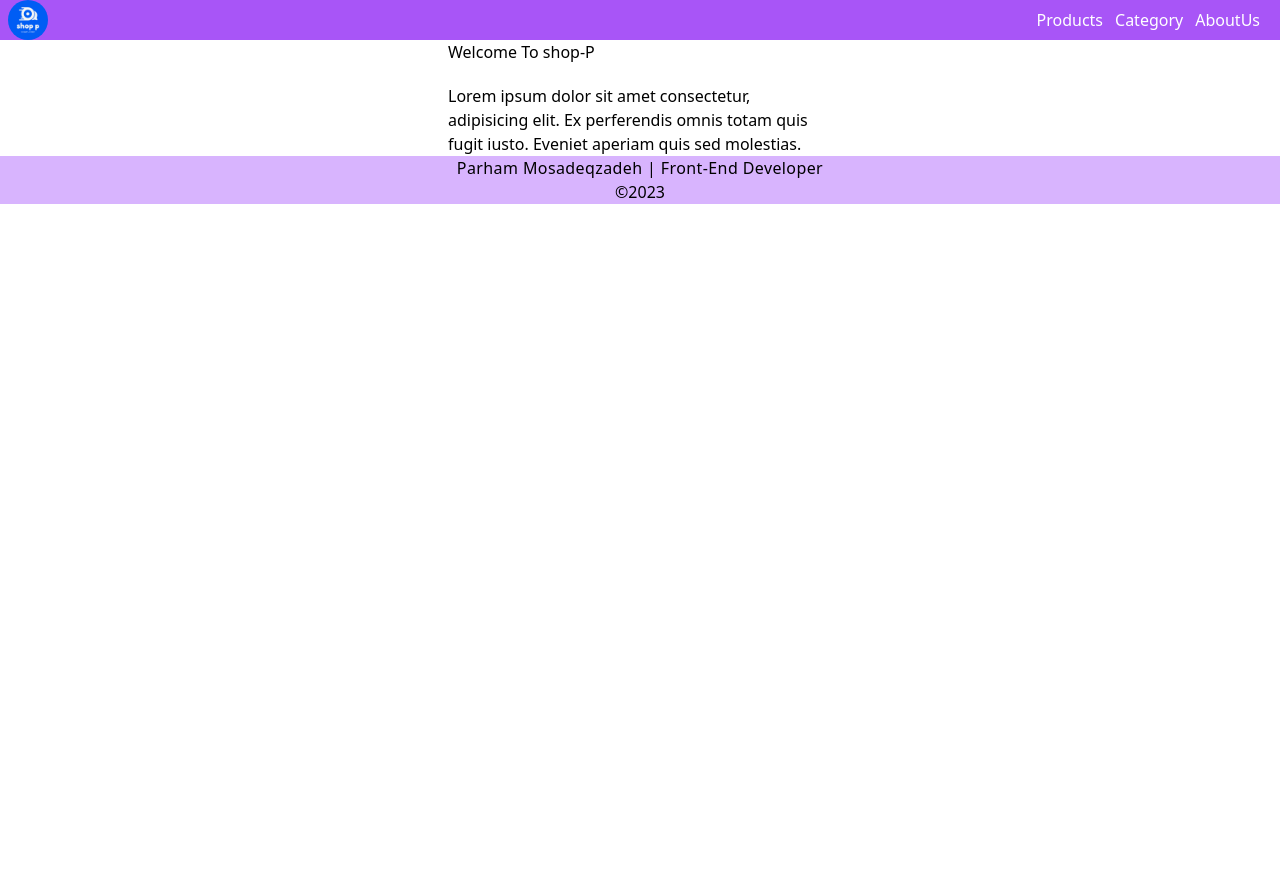
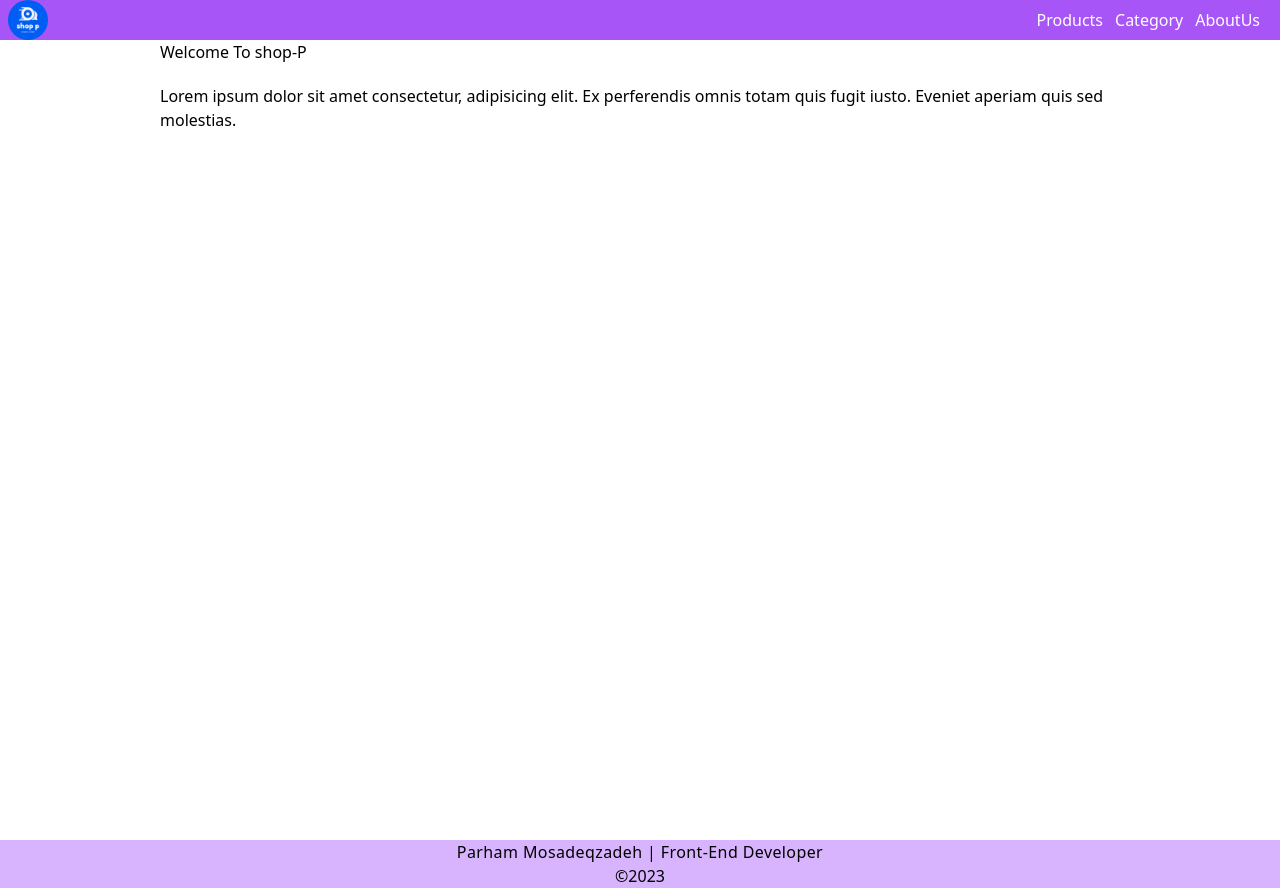
Before and after one commit to parham-mosadeq/next-store, a Next.js app: page /aboutus in a window 1280 px wide. Before the commit the page ends 800 px from the top, so only its background shows below. Built offline with nearby package versions, Linux system fonts and the light colour scheme.

Commit message:
debug layout

```diff
--- a/src/components/layout/Layout.js
+++ b/src/components/layout/Layout.js
@@ -3,7 +3,7 @@ import Titles from './Titles';
 
 const Layout = ({ children, title }) => {
   return (
-    <main className='max-w-96 mx-auto'>
+    <main className=' w-3/4 mx-auto min-h-screen'>
       <Titles title={title} />
       {children}
     </main>
```
